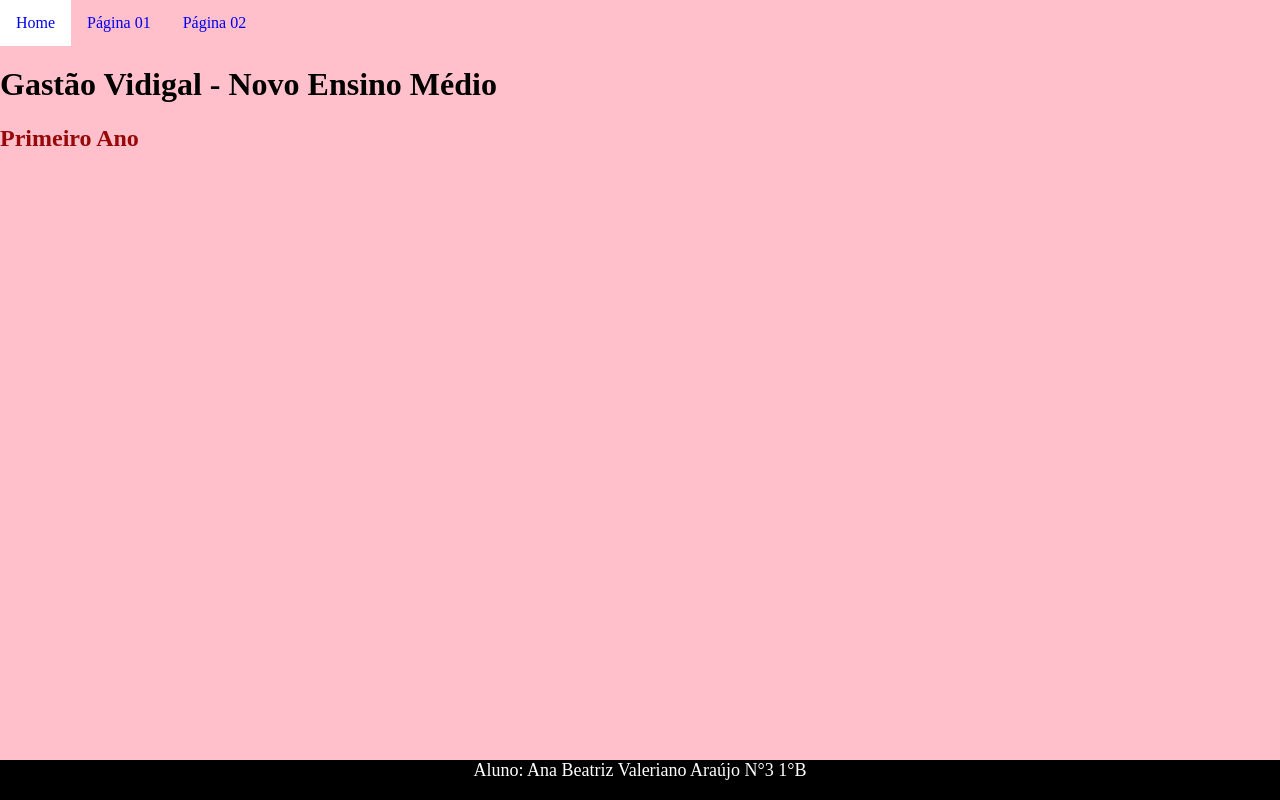
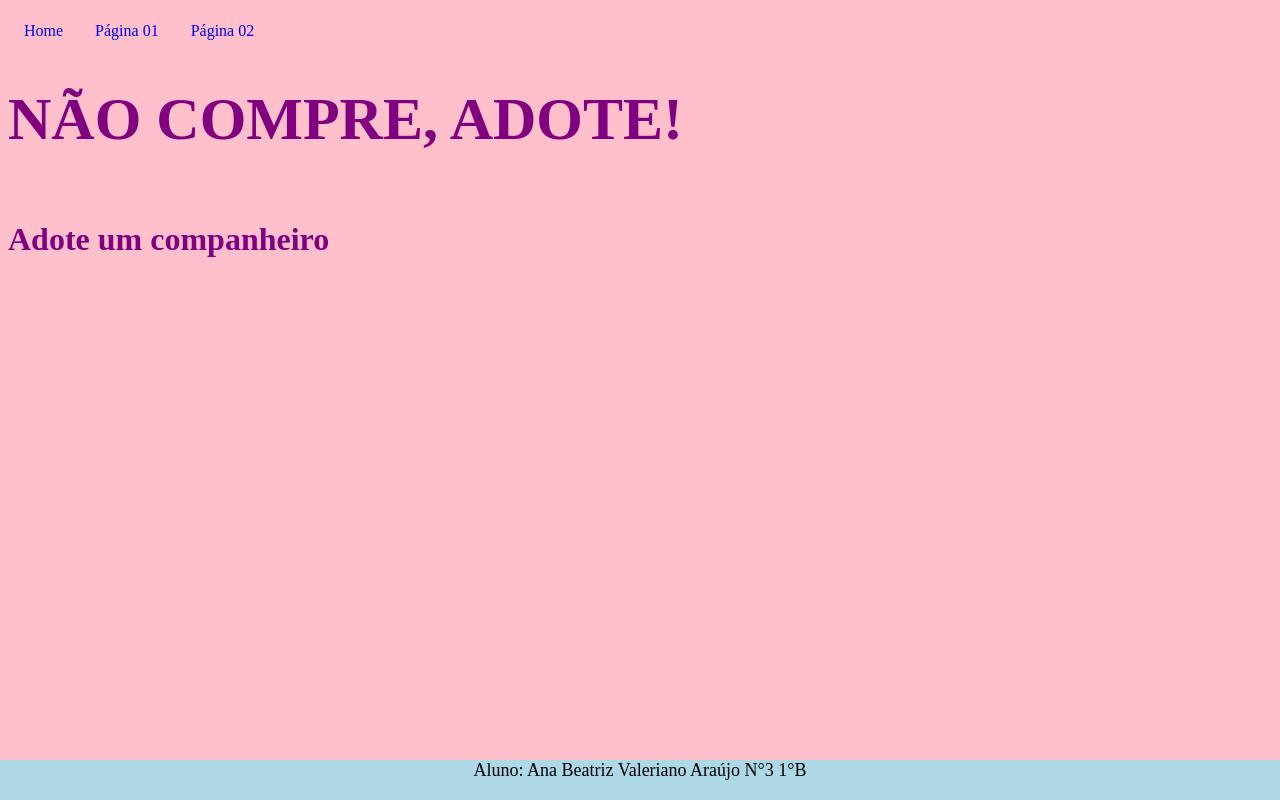
Before and after one commit to anavaleriano/primeirob_2t, a plain HTML site: page index.html in a window 1280 px wide. Drawn offline with Linux system fonts and the light colour scheme.

Commit message:
24/08/2022

```diff
--- a/estilo.css
+++ b/estilo.css
@@ -1,11 +1,13 @@
 body {
+text-align: center;
   background: pink;
-  margin: 0;
+  margin: 1000;
   padding: 0;
 }
 
 h1{
   text-align: center;
+  color: purple
 }
 
 .caixa1 {
@@ -76,8 +78,8 @@ li a:hover {
 .rodape {
   position: absolute;
   bottom: 0;
-  background-color: black;
-  color: white;
+  background-color: lightblue;
+  color: black;
   width: 100%;
   left: 0;
   height: 40px;
@@ -88,4 +90,14 @@ li a:hover {
 .conteudo {
   position: absolute;
   top: 45px;
+  font-size: 30px;
 }
+.conteudopag2{
+  position: absolute;
+  top: 300px;
+}
+.conteudo3{
+  position: absolute;
+  top: 200px;
+
+}
--- a/index.html
+++ b/index.html
@@ -2,7 +2,7 @@
 <html lang="pt-br" dir="ltr">
   <head>
     <meta charset="utf-8">
-    <title>Aula primeiro B.</title>
+    <title>Adoção de felicidade</title>
     <link rel="stylesheet" href="estilo.css">
   </head>
   <body>
@@ -17,11 +17,11 @@
 </div>
 
 <div class="conteudo">
-  <h1>Gastão Vidigal - Novo Ensino Médio</h1>
+  <h1>NÃO COMPRE, ADOTE!</h1>
+</div>
 
-  <h2 style="color: rgb(151, 8, 8);">Primeiro Ano</h2>
-
-
+<div class="conteudo3">
+  <h1>Adote um companheiro</h1>
 </div>
 
 <div class="rodape">
```
Also changed, not shown: pagina01.html (+4 -2 lines).
